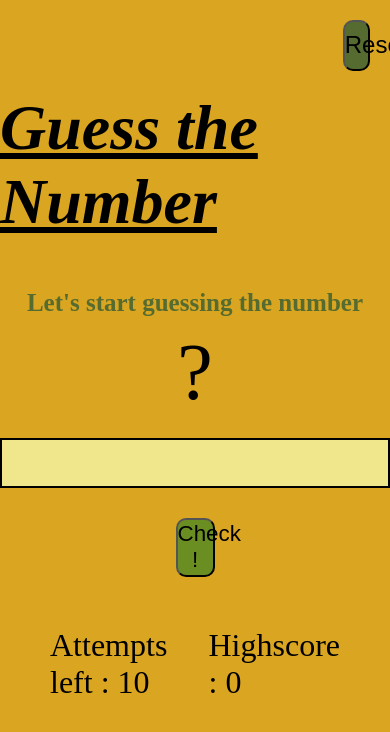
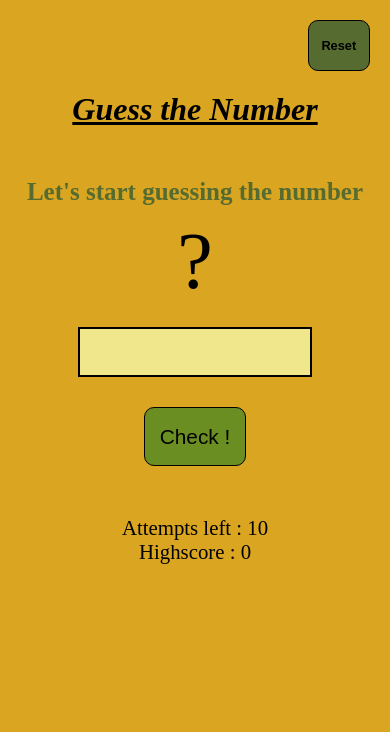
Before and after one commit to pradhyuman-github/guess-game, a plain HTML site: page index.html in a window 390 px wide. Drawn offline with Linux system fonts and the light colour scheme.

Commit message:
Update style.css

```diff
--- a/style.css
+++ b/style.css
@@ -104,3 +104,38 @@ h1 {
 .again:hover {
     cursor: pointer;
 }
+
+@media screen and (min-width: 360px) and (max-width: 480px) {
+    h1 {
+        font-size: 2rem;
+    }
+    .again {
+        font-size: 0.8rem;
+        font-weight: bold;
+        width: 16vw;
+        border: 1px solid black;
+    }
+    .text {
+        text-align: center;
+    }
+    .num {
+        font-size: 1.3rem;
+        width: 60vw;
+        height: 6vh;
+    }
+    .btn {
+        font-size: 1.3rem;
+        width: 26vw;
+        border: 1px solid black;
+    }
+    .score-box {
+        flex-direction: column;
+    }
+    .score , .highscore {
+        font-size: 1.3rem;
+    }
+    .mssg {
+        font-size: 1.5rem;
+        font-weight: bold;
+    }
+}
```
